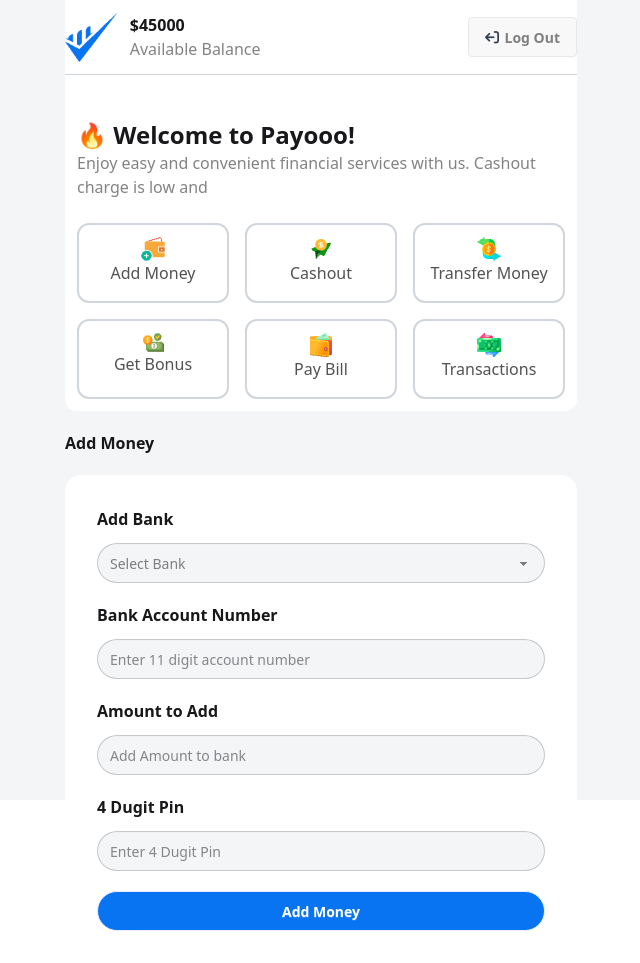
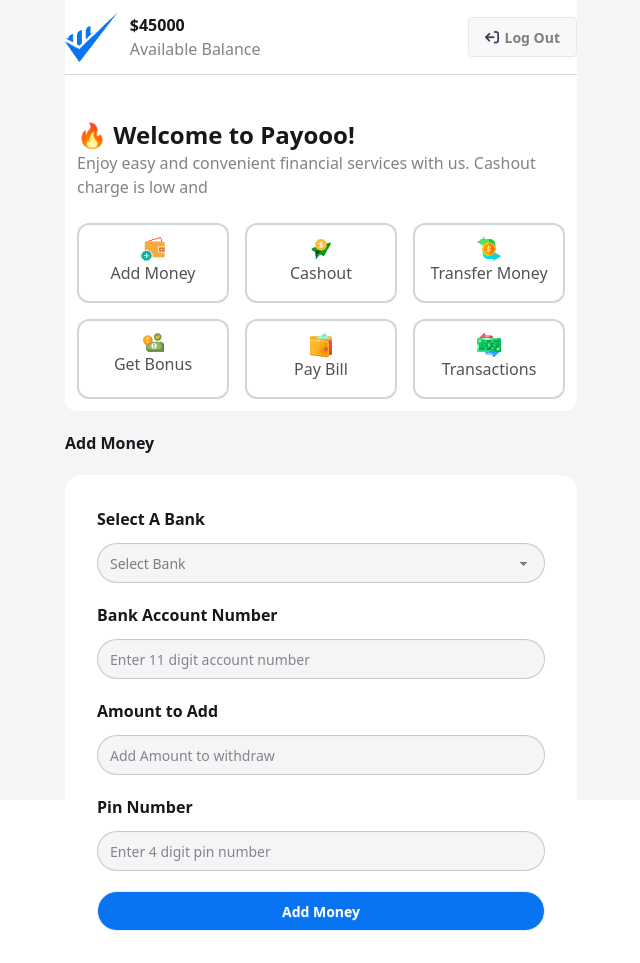
Before and after one commit to Shariar-Ahamed/Payooo-Mobile-Bank-App, a website built with Vite: page home.html in a window 1280 px wide. Shown: the whole page, without its empty margins (319-959 px from the left). Built offline with nearby package versions, Linux system fonts and the light colour scheme.

Commit message:
placeholder change

```diff
--- a/home.html
+++ b/home.html
@@ -88,7 +88,7 @@
       <form action="" class=" bg-white rounded-2xl p-8" >
 
         <div>
-          <h1 class="font-semibold">Add Bank</h1>
+          <h1 class="font-semibold">Select A Bank</h1>
           <select id="bank" class="select bg-[#f4f5f7] mt-3 rounded-3xl w-full text-[#08080880]">
           <option>Select Bank</option>
           <option>AB Bank</option>
@@ -106,13 +106,13 @@
         <div class="mt-5">
           <label for="" class="font-semibold">Amount to Add</label>
           <br>
-          <input id="add-amount" type="text" placeholder="Add Amount to bank" class="input bg-[#f4f5f7] mt-3 rounded-3xl w-full"/>
+          <input id="add-amount" type="text" placeholder="Add Amount to withdraw" class="input bg-[#f4f5f7] mt-3 rounded-3xl w-full"/>
         </div>
 
         <div class="mt-5">
-          <label for="" class="font-semibold">4 Dugit Pin</label>
+          <label for="" class="font-semibold">Pin Number</label>
           <br>
-          <input id="add-pin" type="text" placeholder="Enter 4 Dugit Pin" class="input bg-[#f4f5f7] mt-3 rounded-3xl w-full"/>
+          <input id="add-pin" type="text" placeholder="Enter 4 digit pin number" class="input bg-[#f4f5f7] mt-3 rounded-3xl w-full"/>
         </div>
 
         <button type="button" id="add-money-btn" class="btn btn-soft btn-primary mt-5 w-full rounded-3xl bg-[#0874f2] text-white">Add Money</button>
@@ -122,7 +122,7 @@
 
     <!--note Cash out  -->
     <div id="cash-out-parent" style="display: none;">
-      <h1 class="font-bold my-5">Withdraw Money</h1>
+      <h1 class="font-bold my-5">Cash Out</h1>
       <form action="" class=" bg-white rounded-2xl p-8" >
 
         <div class="mt-5">
@@ -138,9 +138,9 @@
         </div>
 
         <div class="mt-5">
-          <label for="" class="font-semibold">4 Dugit Pin</label>
+          <label for="" class="font-semibold">Pin Number</label>
           <br>
-          <input id="withdraw-pin" type="text" placeholder="Enter 4 Dugit Pin" class="input bg-[#f4f5f7] mt-3 rounded-3xl w-full"/>
+          <input id="withdraw-pin" type="text" placeholder="Enter 4 digit pin number" class="input bg-[#f4f5f7] mt-3 rounded-3xl w-full"/>
         </div>
 
         <button type="button" id="withdraw-btn" class="btn btn-soft btn-primary mt-5 w-full rounded-3xl bg-[#0874f2] text-white">Withdraw Money</button>
```
